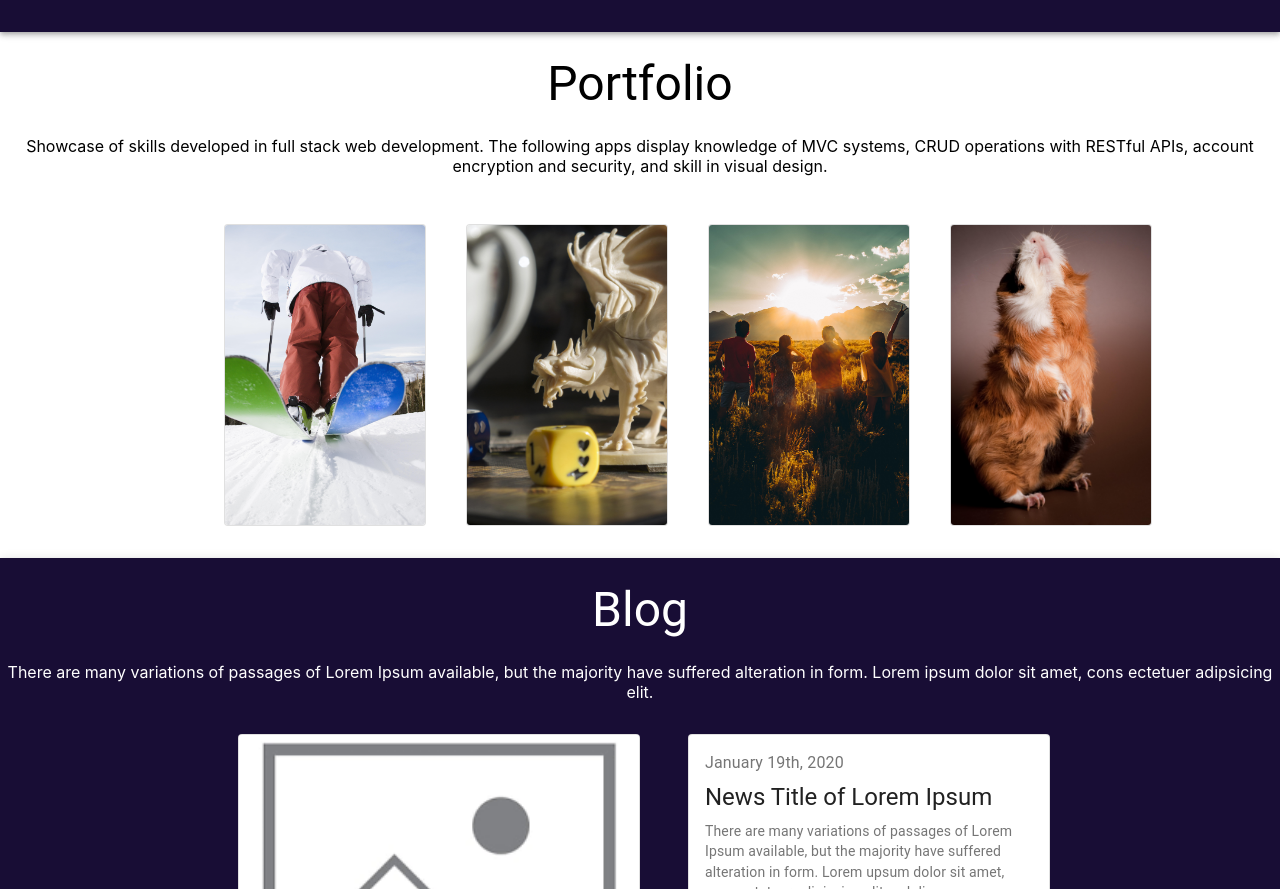
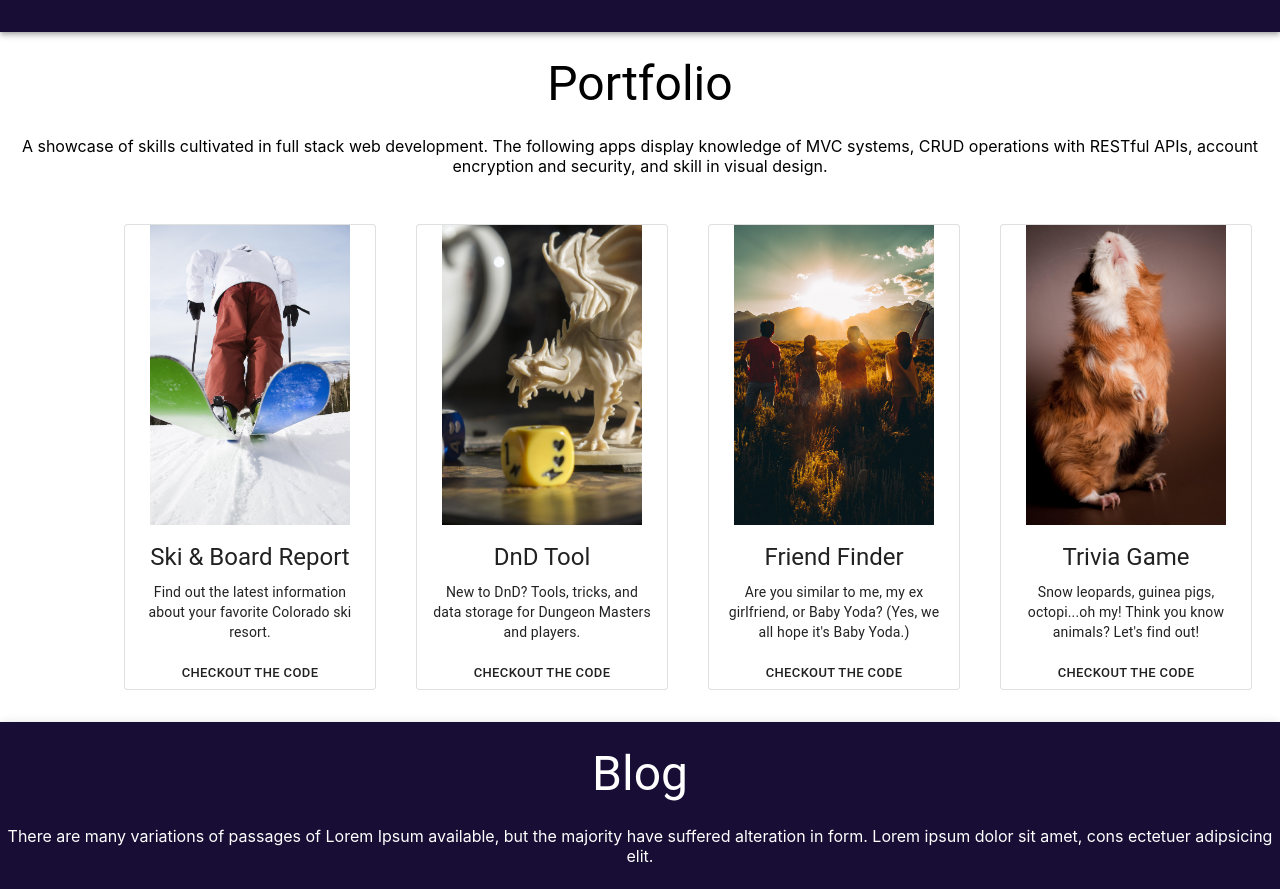
Before and after one commit to LucasAho/blog-front-end, a React (Create React App) app: page / in a window 1280 px wide. Shown: the part 500-1389 px from the top of the page. Built offline with nearby package versions, Linux system fonts and the light colour scheme.

Commit message:
fixed port card content

```diff
--- a/src/components/Showcase/Showcase.component.js
+++ b/src/components/Showcase/Showcase.component.js
@@ -67,7 +67,7 @@ export default function ProjectBar() {
                 </div>
                 <Box className={classes.subTextDiv} mx='auto'>
                     <Typography className={classes.miniText} variant="p">
-                        Showcase of skills developed in full stack web development. The following apps display knowledge of MVC systems, CRUD operations with RESTful APIs, account encryption and security, and skill in visual design.
+                        A showcase of skills cultivated in full stack web development. The following apps display knowledge of MVC systems, CRUD operations with RESTful APIs, account encryption and security, and skill in visual design.
                     </Typography>
                 </Box>
                 <Grid container md={12} spacing={1} flexWrap="nowrap" justify='center' className={classes.cardStack}>
@@ -81,22 +81,21 @@ export default function ProjectBar() {
                                     image={stockSki}
                                     title="Ski & Board Report"
                                 />
-                                {/*<CardContent>
+                                <CardContent>
                                     <Typography gutterBottom variant="h5" color="darkSecondary" component="h2">
                                         Ski & Board Report
                                     </Typography>
                                     <Typography variant="body2" color="darkSecondary" component="p">
-                                        The Colorado Ski & Board Report© will provide a longtime Colorado resident, a recent transplant, or and adventurous visitor the opportunity for quick, informative, and detailed information based on their favorite Colorado Ski Resort.
+                                        Find out the latest information about your favorite Colorado ski resort.
                                     </Typography>
                                 </CardContent>
-                                    <Button size="small" color="dark" onClick={event => {
+
+                            </CardActionArea>
+                            <Button size="small" color="dark" onClick={event => {
                                 window.location.href = "https://github.com/LucasAho/Project1";
                             }}>
-                                See the Code
+                                Checkout the Code
                             </Button>
-                            */}
-                            </CardActionArea>
-
                         </Card>
                     </Grid>
                     <Grid item align='center'>
@@ -109,12 +108,12 @@ export default function ProjectBar() {
                                     image={stockDnD}
                                     title="DnD Manager"
                                 />
-                                {/*<CardContent>
+                                <CardContent>
                                     <Typography gutterBottom variant="h5" component="h2">
                                         DnD Tool
                                     </Typography>
                                     <Typography variant="body2" color="darkSecondary" component="p">
-                                        One app for all your DnD needs, whether a player or DM
+                                        New to DnD? Tools, tricks, and data storage for Dungeon Masters and players.
                                     </Typography>
                                 </CardContent>
                                 <Button size="small" color="dark" onClick={event => {
@@ -122,7 +121,6 @@ export default function ProjectBar() {
                                 }}>
                                     Checkout the Code
                                 </Button>
-                        */}
                             </CardActionArea>
 
                         </Card>
@@ -137,12 +135,12 @@ export default function ProjectBar() {
                                     image={stockFriends}
                                     title="Friend Finder"
                                 />
-                                {/* <CardContent>
+                                <CardContent>
                                     <Typography gutterBottom variant="h5" color="darkSecondary" component="h2">
                                         Friend Finder
                                     </Typography>
                                     <Typography variant="body2" color="darkSecondary" component="p">
-                                        Take a personality test to see if you're more similar to me, my ex girlfriend, or baby yoda! Yes, we all hope its baby yoda.
+                                        Are you similar to me, my ex girlfriend, or Baby Yoda? (Yes, we all hope it's Baby Yoda.)
                                     </Typography>
                                 </CardContent>
                                 <Button size="small" color="dark" onClick={event => {
@@ -150,7 +148,7 @@ export default function ProjectBar() {
                                 }}>
                                     Checkout the Code
                                 </Button>
-                                */}
+
                             </CardActionArea>
 
                         </Card>
@@ -165,19 +163,19 @@ export default function ProjectBar() {
                                     image={stockTrivia}
                                     title="Animal Trivia"
                                 />
-                                {/*  <CardContent>
+                                <CardContent>
                                     <Typography gutterBottom variant="h5" component="h2">
                                         Trivia Game
                                     </Typography>
-                                    <Typography variant="body2" color="textSecondary" component="p">
-                                        A trivia game about animals! Timers n stuff!
+                                    <Typography variant="body2" color="dark" component="p">
+                                        Snow leopards, guinea pigs, octopi...oh my! Think you know animals? Let's find out!
                                     </Typography>
                                 </CardContent>
                                 <Button size="small" color="dark" onClick={event => {
                                     window.location.href = "https://github.com/LucasAho/TriviaGame";
                                 }}>
                                     Checkout the Code
-                                </Button> */}
+                                </Button>
                             </CardActionArea>
 
                         </Card>
```
Also changed, not shown: 1 other file (tests, documents, lock files or other folders).
